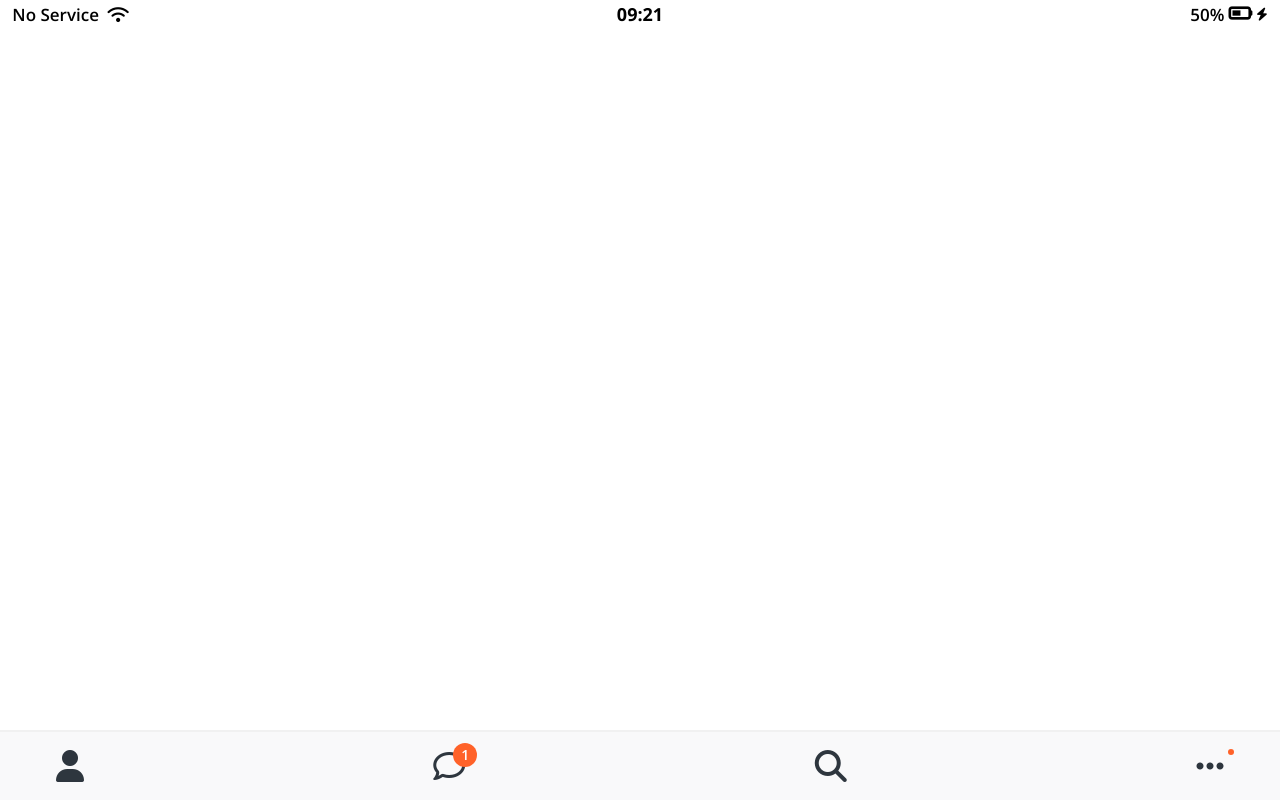
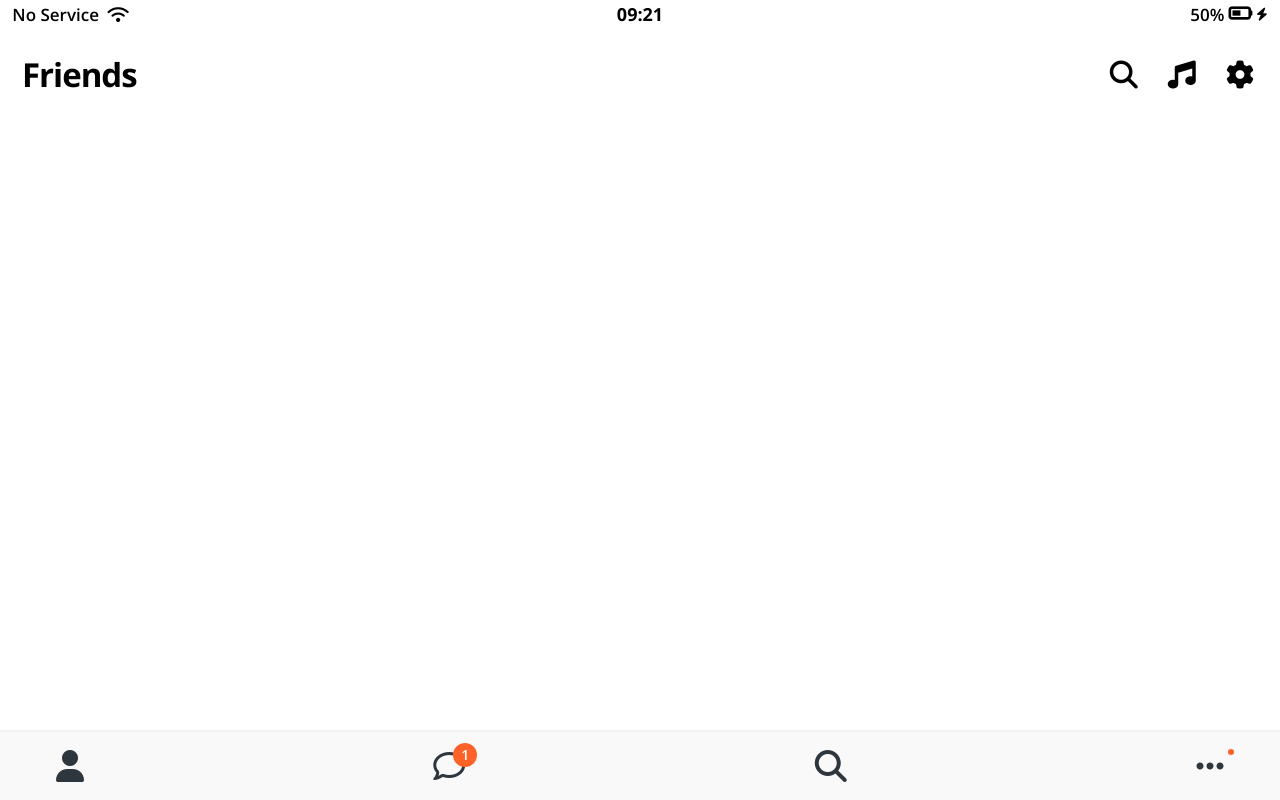
Before and after one commit to 5angmin-tecc/kokoa-clone, a plain HTML site: page friends.html in a window 1280 px wide. Drawn offline with nearby package versions, Linux system fonts and the light colour scheme.

Commit message:
feat: Friends 페이지 header 구현
page-header.css를 components에 만들고 styles.css에서 import로 불러옴.
variables.css에 변수(--horizontal-space)로 공통 좌우 패딩(22px) 저장함.

```diff
--- /dev/null
+++ b/css/components/page-header.css
@@ -0,0 +1,18 @@
+.page-header {
+  display: flex;
+  justify-content: space-between;
+  align-items: center;
+  padding: var(--horizontal-space);
+  margin: 8px 4px 0 0;
+}
+
+.page-header__title {
+  font-size: 33px;
+  font-weight: 700;
+  letter-spacing: -1px;
+}
+
+.page-header__icons span {
+  font-size: 28px;
+  margin-left: 26px;
+}
--- a/css/styles.css
+++ b/css/styles.css
@@ -6,6 +6,7 @@
 @import "components/status-bar.css";
 @import "components/nav-bar.css";
 @import "components/badge.css";
+@import "components/page-header.css";
 
 /* Pages */
 @import "pages/login.css";
--- a/css/variables.css
+++ b/css/variables.css
@@ -1,3 +1,4 @@
 :root {
   --yellow: #fae100;
+  --horizontal-space: 22px;
 }
--- a/friends.html
+++ b/friends.html
@@ -22,6 +22,15 @@
         <i class="fas fa-bolt"></i>
       </div>
     </div>
+
+    <header class="page-header">
+      <h1 class="page-header__title">Friends</h1>
+      <div class="page-header__icons">
+        <span><i class="fas fa-search"></i></span>
+        <span><i class="fas fa-music"></i></span>
+        <span><i class="fas fa-cog"></i></span>
+      </div>
+    </header>
 
     <nav class="nav">
       <ul class="nav__list">
```
Also changed, not shown: 1 other file.
